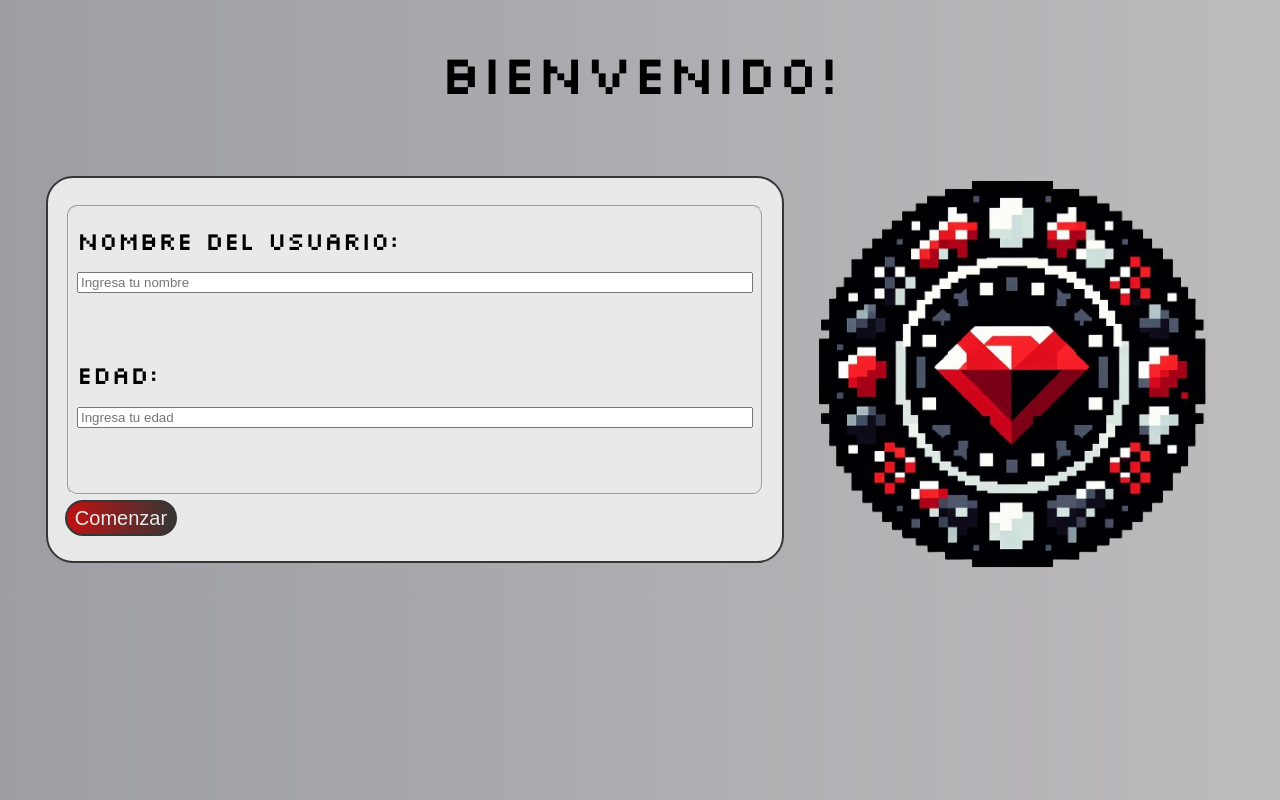
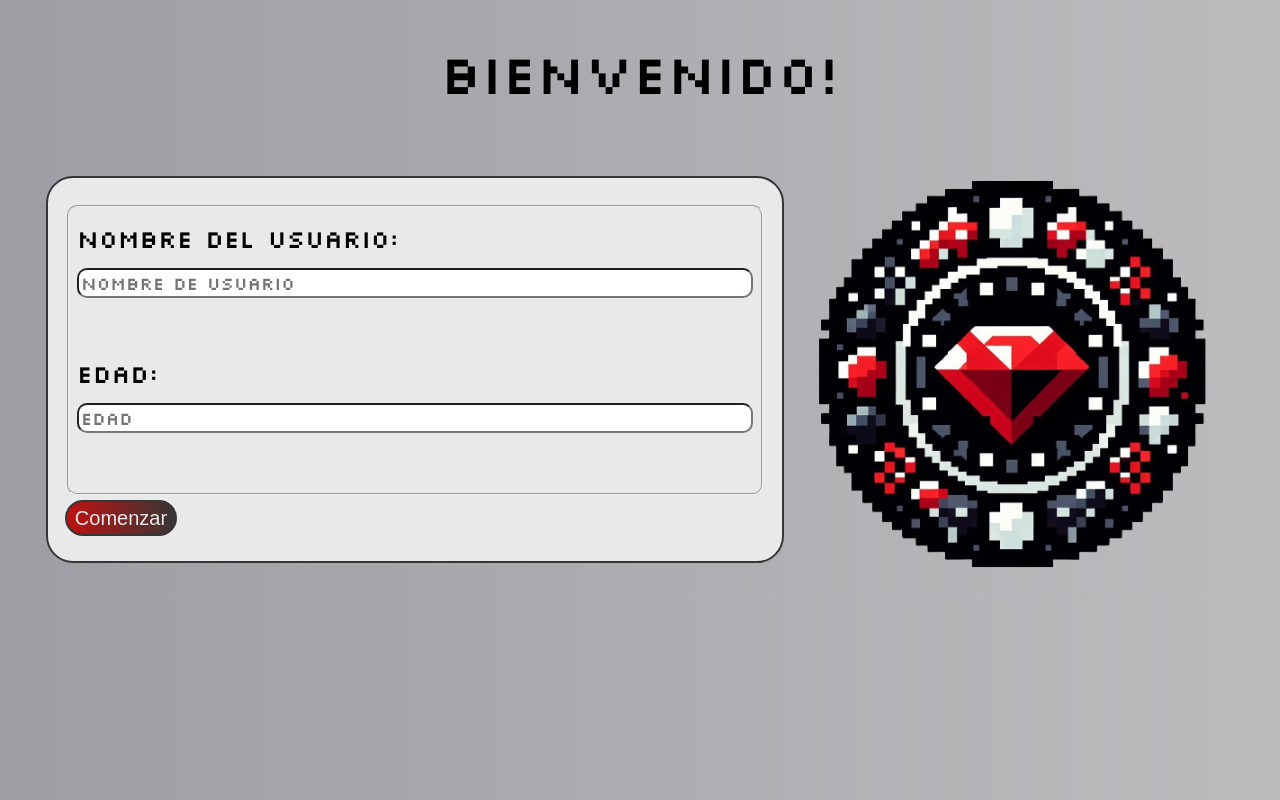
Before and after one commit to Nacho-moreira/javascript-coderhouse, a plain HTML site: page index.html in a window 1280 px wide. Drawn offline with Linux system fonts and the light colour scheme.

Commit message:
Agregados en js

```diff
--- a/css/styles.css
+++ b/css/styles.css
@@ -50,6 +50,19 @@ main {
     margin-top: 10px;
 }
 
+#nombre, #edad {
+    font-family: "Silkscreen", sans-serif;
+    font-size: 18px;
+    transition: ease-in 0.2s;
+    border-radius: 10px;
+}
+#nombre:focus, #edad:focus {
+    font-size: 22px;
+    color: #BDBBBE;
+    background-color: #363636;
+    border-radius: 0;
+}
+
 .btn {
     height: 36px;
     width: 112px;
--- a/index.html
+++ b/index.html
@@ -14,10 +14,10 @@
             <form id="formulario">
                 <fieldset class="form-container">
                     <label for="nombre">Nombre del usuario:</label>
-                    <input type="text" class="nombreJugador" id="nombre" name="nombre" placeholder="Ingresa tu nombre" required>
+                    <input type="text" class="nombreJugador" id="nombre" name="nombre" placeholder="nombre de usuario" required>
                     <br>
                     <label for="edad">Edad:</label>
-                    <input type="number" class="edadJugador" id="edad" name="edad" placeholder="Ingresa tu edad" min="0" required>
+                    <input type="number" class="edadJugador" id="edad" name="edad" placeholder="Edad" min="0" required>
                     <br>
                 </fieldset>
                 <input class="btn" type="submit" value="Comenzar">
--- a/script/scripts.js
+++ b/script/scripts.js
@@ -26,6 +26,10 @@ document.getElementById("formulario").addEventListener("submit", function(event)
 })
 
 function juego() {
+/*  Intento de cambiar el titulo desde acá
+    let tituloJuego = document.getElementsByTagName("h1");
+    tituloJuego.innerText = "Comencemos..."; */
+
     let mazo = mazoCartas;
     let cartaElegida = mazo[Math.floor(Math.random() * mazo.length)];
     alert(`Tu primer carta tiene el número ${cartaElegida}`);
@@ -43,6 +47,9 @@ function juego() {
             } else if (pedirOtra == false) {
                 alert('Hasta pronto.');
                 break;
+            } else if(sumaCartas > 21) {
+                alert("¡Perdiste! Fin del juego.")
+                break
             };
             pedirOtra = confirm('¿Quieres otra carta?');
             nuevaCarta = mazo[Math.floor(Math.random() * mazo.length)];
```
